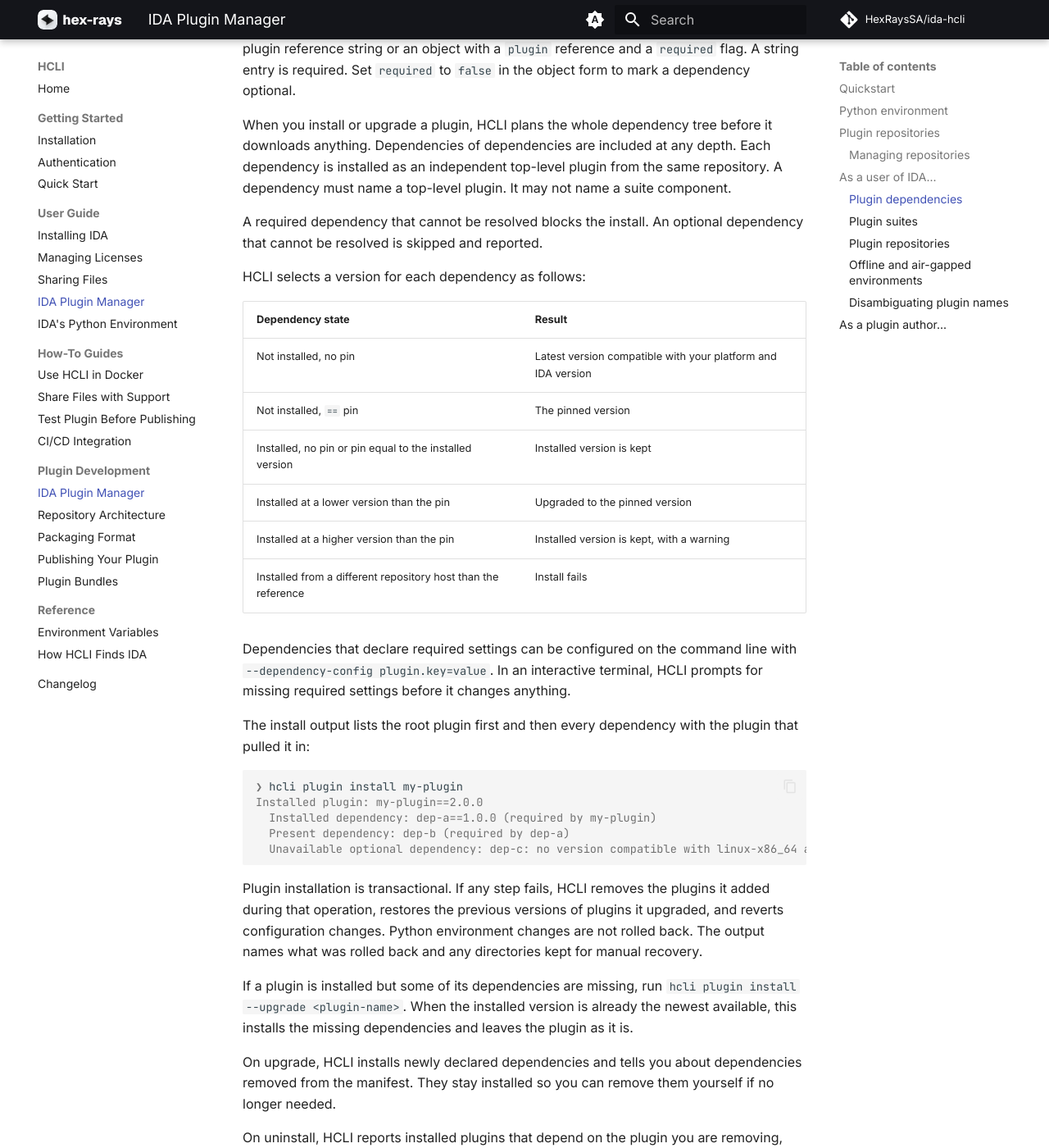
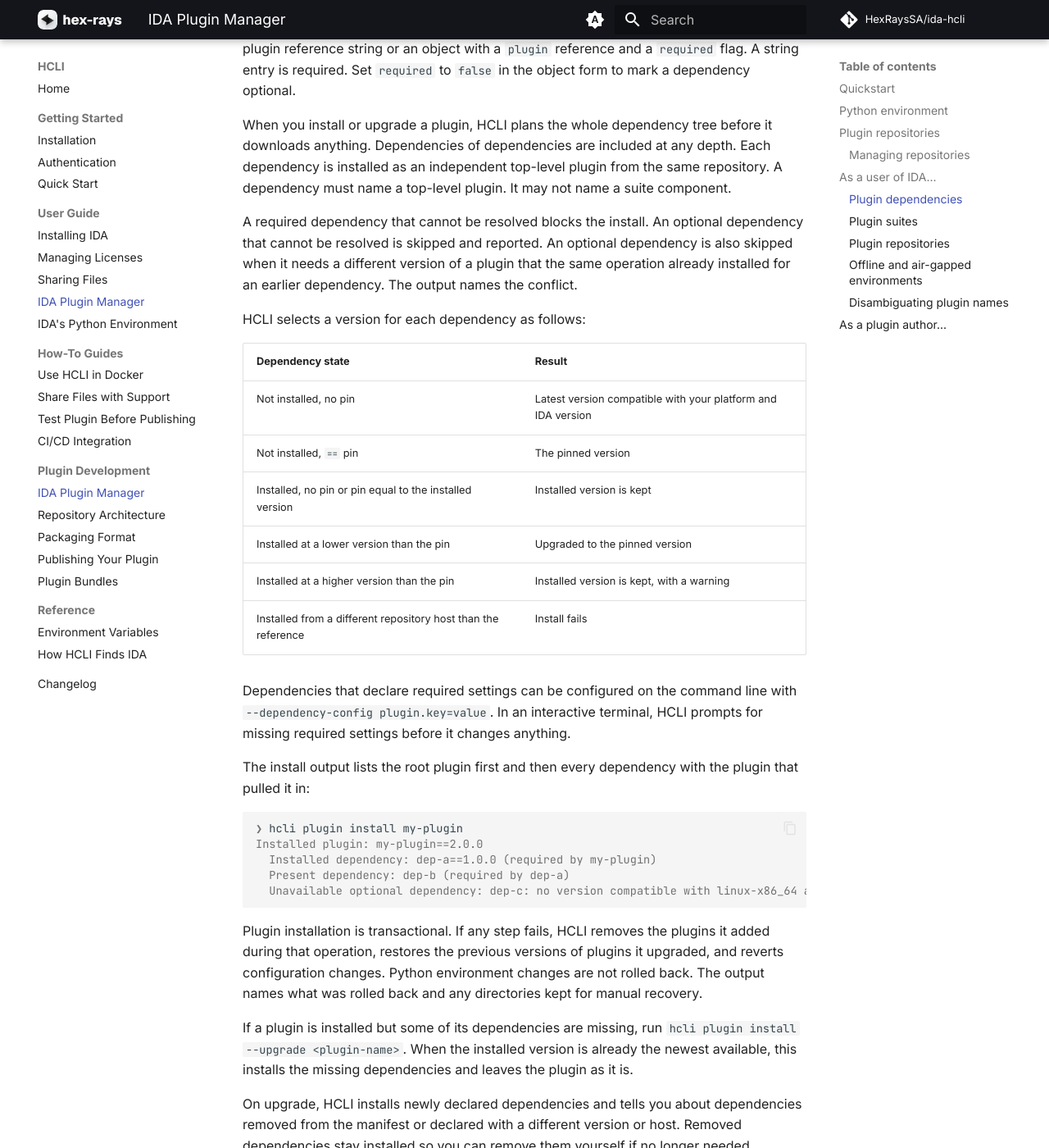
Before and after one commit to HexRaysSA/ida-hcli, an MkDocs documentation site: the page built from docs/user-guide/plugin-manager.md, in a window 1280 px wide and 1400 px high, scrolled down 3084 px. Shown: the whole window at 82% size. Built offline with MkDocs 1.6.1 and Material for MkDocs 9.7.7, drawn with Linux system fonts in a browser that asks for light colours; comment, search, counter and statistics services are not loaded; some of the changed text lies outside the part shown.

Commit message:
document omitted bundle optionals, branch conflicts, and changed constraints
Co-Authored-By: Claude Fable 5.1 <noreply@anthropic.com>

```diff
--- a/docs/user-guide/plugin-manager.md
+++ b/docs/user-guide/plugin-manager.md
@@ -125,7 +125,7 @@ A plugin can declare other plugins as dependencies in its `ida-plugin.json`. Eac
 
 When you install or upgrade a plugin, HCLI plans the whole dependency tree before it downloads anything. Dependencies of dependencies are included at any depth. Each dependency is installed as an independent top-level plugin from the same repository. A dependency must name a top-level plugin. It may not name a suite component.
 
-A required dependency that cannot be resolved blocks the install. An optional dependency that cannot be resolved is skipped and reported.
+A required dependency that cannot be resolved blocks the install. An optional dependency that cannot be resolved is skipped and reported. An optional dependency is also skipped when it needs a different version of a plugin that the same operation already installed for an earlier dependency. The output names the conflict.
 
 HCLI selects a version for each dependency as follows:
 
@@ -154,7 +154,7 @@ Plugin installation is transactional. If any step fails, HCLI removes the plugin
 
 If a plugin is installed but some of its dependencies are missing, run `hcli plugin install --upgrade <plugin-name>`. When the installed version is already the newest available, this installs the missing dependencies and leaves the plugin as it is.
 
-On upgrade, HCLI installs newly declared dependencies and tells you about dependencies removed from the manifest. They stay installed so you can remove them yourself if no longer needed.
+On upgrade, HCLI installs newly declared dependencies and tells you about dependencies removed from the manifest or declared with a different version or host. Removed dependencies stay installed so you can remove them yourself if no longer needed.
 
 On uninstall, HCLI reports installed plugins that depend on the plugin you are removing, including declarations made by suite components:
 
```
Also changed, not shown: docs/reference/plugin-bundle-spec.md (+1 -1 lines).
